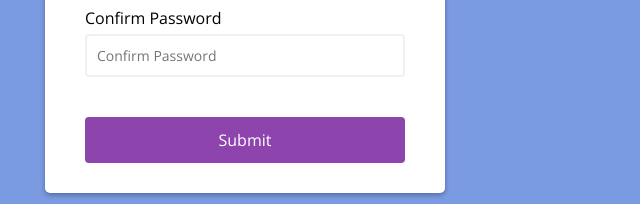
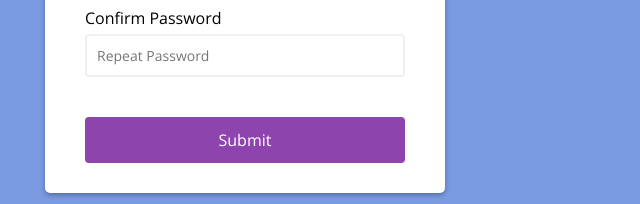
Before and after one commit to chepkosum/form-Validation, a plain HTML site: page index.html in a window 1280 px wide. Shown: the part 502-706 px from the top of the page, 395-1035 px from the left. Drawn offline with nearby package versions, Linux system fonts and the light colour scheme; a web font is replaced by a local one.

Commit message:
Update index.html

```diff
--- a/index.html
+++ b/index.html
@@ -37,7 +37,7 @@
             </div>
             <div class="form-control">
                 <label for="username">Confirm Password</label>
-                <input type="password" placeholder="Confirm Password" id="password2"/>
+                <input type="password" placeholder="Repeat Password" id="password2"/>
                 <i class="fas fa-check-circle"></i>
                 <i class="fas fa-exclamation-circle"></i>
                 <small>Error message</small>
```
